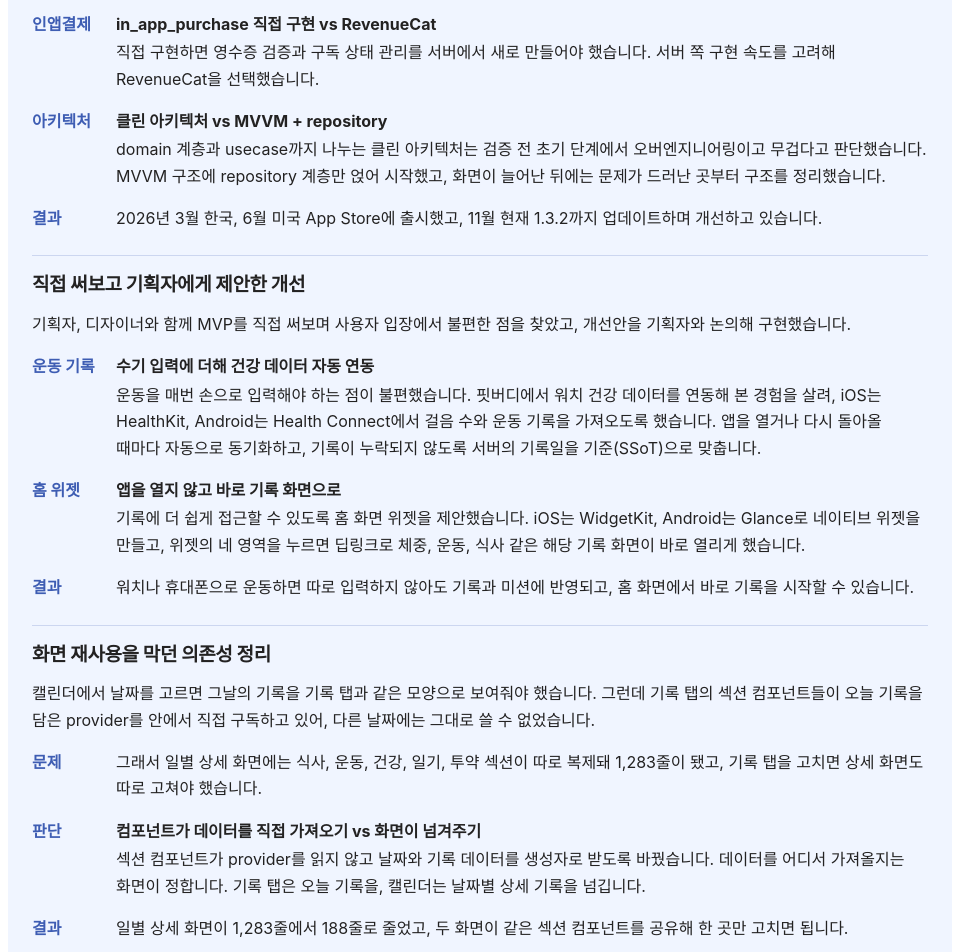
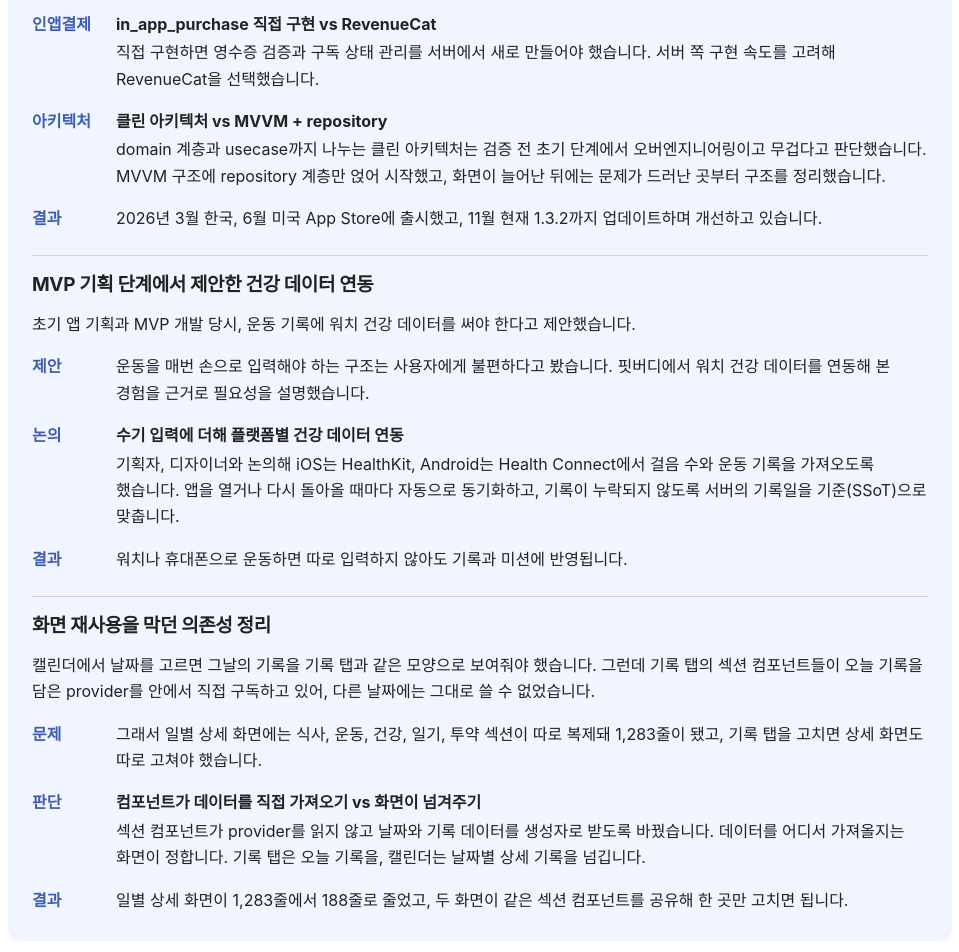
Before and after one commit to iamjakelee/iamjakelee.github.io, a plain HTML site: page index.html in a window 1280 px wide. Shown: the part 2655-3607 px from the top of the page, without its empty margins (160-1119 px from the left). Drawn offline with Linux system fonts and the light colour scheme; a web font is replaced by a local one.

Commit message:
Reframe Keepology proposal story around MVP health data
Co-Authored-By: Claude Opus 5.5 <noreply@anthropic.com>
Claude-Session: https://claude.ai/code/session_016GEzcz3uSqaj4weMDULFM6

```diff
--- a/index.html
+++ b/index.html
@@ -341,12 +341,12 @@
           </dl>
         </div>
         <div class="story-item">
-          <p class="story-q">직접 써보고 기획자에게 제안한 개선</p>
-          <p class="story-lead">기획자, 디자이너와 함께 MVP를 직접 써보며 사용자 입장에서 불편한 점을 찾았고, 개선안을 기획자와 논의해 구현했습니다.</p>
+          <p class="story-q">MVP 기획 단계에서 제안한 건강 데이터 연동</p>
+          <p class="story-lead">초기 앱 기획과 MVP 개발 당시, 운동 기록에 워치 건강 데이터를 써야 한다고 제안했습니다.</p>
           <dl>
-            <div><dt>운동 기록</dt><dd><b class="vs">수기 입력에 더해 건강 데이터 자동 연동</b>운동을 매번 손으로 입력해야 하는 점이 불편했습니다. 핏버디에서 워치 건강 데이터를 연동해 본 경험을 살려, iOS는 HealthKit, Android는 Health Connect에서 걸음 수와 운동 기록을 가져오도록 했습니다. 앱을 열거나 다시 돌아올 때마다 자동으로 동기화하고, 기록이 누락되지 않도록 서버의 기록일을 기준(SSoT)으로 맞춥니다.</dd></div>
-            <div><dt>홈 위젯</dt><dd><b class="vs">앱을 열지 않고 바로 기록 화면으로</b>기록에 더 쉽게 접근할 수 있도록 홈 화면 위젯을 제안했습니다. iOS는 WidgetKit, Android는 Glance로 네이티브 위젯을 만들고, 위젯의 네 영역을 누르면 딥링크로 체중, 운동, 식사 같은 해당 기록 화면이 바로 열리게 했습니다.</dd></div>
-            <div><dt>결과</dt><dd>워치나 휴대폰으로 운동하면 따로 입력하지 않아도 기록과 미션에 반영되고, 홈 화면에서 바로 기록을 시작할 수 있습니다.</dd></div>
+            <div><dt>제안</dt><dd>운동을 매번 손으로 입력해야 하는 구조는 사용자에게 불편하다고 봤습니다. 핏버디에서 워치 건강 데이터를 연동해 본 경험을 근거로 필요성을 설명했습니다.</dd></div>
+            <div><dt>논의</dt><dd><b class="vs">수기 입력에 더해 플랫폼별 건강 데이터 연동</b>기획자, 디자이너와 논의해 iOS는 HealthKit, Android는 Health Connect에서 걸음 수와 운동 기록을 가져오도록 했습니다. 앱을 열거나 다시 돌아올 때마다 자동으로 동기화하고, 기록이 누락되지 않도록 서버의 기록일을 기준(SSoT)으로 맞춥니다.</dd></div>
+            <div><dt>결과</dt><dd>워치나 휴대폰으로 운동하면 따로 입력하지 않아도 기록과 미션에 반영됩니다.</dd></div>
           </dl>
         </div>
         <div class="story-item">
@@ -390,6 +390,7 @@
           <li><b>회귀 테스트</b><span>결제, 로그인처럼 깨지면 매출에 바로 영향을 주는 흐름을 회귀 테스트로 고정하고, PR마다 CI에서 자동 실행해 머지 전에 차단</span></li>
           <li><b>글로벌 출시</b><span>kg/lb 지원. 스토어 계정 국가에 따라 결제와 로그인 수단 분리</span></li>
           <li><b>인앱결제</b><span>구독 결제와 구매 복원. 비구독, 체험, 유료 등급별 기능 잠금을 서버 SSoT 기준으로 처리</span></li>
+          <li><b>홈 위젯</b><span>기록 화면에 바로 들어갈 수 있게 제안해 구현. iOS는 WidgetKit, Android는 Glance로 만들고, 네 영역을 누르면 딥링크로 체중, 운동, 식사 등 해당 기록 화면을 바로 열기</span></li>
           <li><b>Crashlytics 모니터링</b><span>화면, 비동기, Isolate 오류를 모두 수집. 사용자 ID를 결제, 분석과 같은 값으로 묶어 원인 추적, iOS dSYM 자동 업로드</span></li>
           <li><b>웹 페이지</b><span>서비스 랜딩 페이지(<a href="https://keepology.ai">keepology.ai</a>)와 회사 웹사이트(<a href="https://twothreefour.one">twothreefour.one</a>)도 직접 개발</span></li>
         </ul></div>
```
